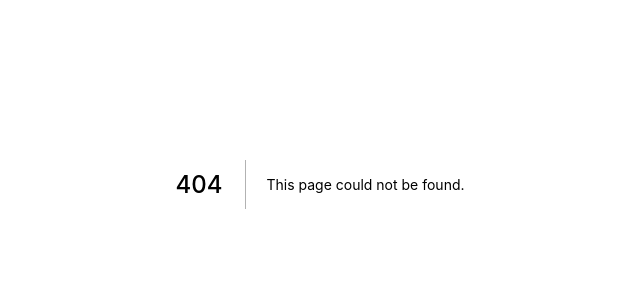
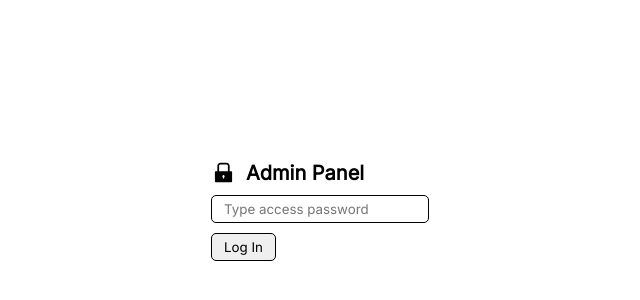
Before and after one commit to therealrinku/roboshare, a Next.js app: page /admin in a window 1280 px wide. Before the commit this address had no page. Shown: the part 216-516 px from the top of the page, without its empty margins (320-960 px from the left). Built offline with nearby package versions, Linux system fonts and the light colour scheme.

Commit message:
admin panel added

```diff
--- a/next.config.js
+++ b/next.config.js
@@ -12,6 +12,7 @@ const nextConfig = {
     measurementId: process.env.measurmentId,
     localUrl: process.env.localUrl,
     productionUrl: process.env.productionUrl,
+    adminPassword: process.env.adminPassword,
   },
   async headers() {
     return [
--- /dev/null
+++ b/pages/admin.tsx
@@ -0,0 +1,108 @@
+import { useEffect, useState } from "react";
+import { AiFillLock } from "react-icons/ai";
+import styles from "../styles/Admin.module.css";
+import { ref, listAll, getDownloadURL, deleteObject } from "firebase/storage";
+import storage from "../firebase";
+
+const url = process.env.NODE_ENV !== "production" ? process.env.localUrl : process.env.productionUrl;
+
+export default function AdminPage() {
+  const [password, setPassword] = useState("");
+  const [isAuthenticated, setIsAuthenticated] = useState(false);
+  const [isPasswordInvalid, setIsPasswordInvalid] = useState(false);
+  const [files, setFiles]: any = useState([]);
+
+  const logIn = () => {
+    if (password === process.env.adminPassword) {
+      setIsAuthenticated(true);
+      setIsPasswordInvalid(false);
+    } else {
+      setIsPasswordInvalid(true);
+    }
+  };
+
+  const getFiles = async () => {
+    const storageRef = ref(storage, "files/");
+    const filesList: any = await listAll(storageRef);
+    const data: any = [];
+    for (let file of filesList.items) {
+      const storageRef = ref(storage, file?._location?.path_);
+      const url = await getDownloadURL(storageRef).then((url) => url);
+      data.push({ fileName: file?._location?.path_?.replace("files/", ""), url });
+    }
+    setFiles(data);
+  };
+
+  useEffect(() => {
+    if (isAuthenticated) {
+      getFiles();
+    }
+  }, [isAuthenticated]);
+
+  const onDelete = (fileLocation: string) => {
+    const answer = confirm("Are you sure?");
+    if (answer) {
+      deleteObject(ref(storage, fileLocation))
+        .then(() => {
+          fetch(`${url}/api/deleteFile`, {
+            method: "POST",
+            body: JSON.stringify({ fileUrl: fileLocation }),
+            headers: {
+              "Content-Type": "application/json",
+            },
+          })
+            .then(() => {
+              alert("Successfully deleted the file!");
+              getFiles();
+            })
+            .catch((err) => alert(err.message));
+        })
+        .catch((err) => alert(err.message));
+    }
+  };
+
+  return (
+    <div className={styles.AdminPage}>
+      {!isAuthenticated && (
+        <div>
+          <h5>
+            <AiFillLock size={25} />
+            <p>Admin Panel</p>
+          </h5>
+          <input
+            type="password"
+            placeholder="Type access password"
+            value={password}
+            onChange={(e) => setPassword(e.target.value)}
+          />
+          <br />
+          <button onClick={logIn}>Log In</button>
+          {isPasswordInvalid && <p style={{ color: "red", fontSize: "15px" }}>Invalid password, try again : )</p>}
+        </div>
+      )}
+
+      {isAuthenticated && (
+        <div>
+          <h5 style={{ marginBottom: "20px" }}>Admin Panel</h5>
+          {files.map((file: any, i: number) => {
+            return (
+              <div style={{ display: "flex", alignItems: "center", fontSize: "15px" }} key={i}>
+                <span>#{i + 1} - </span>
+                <p style={{ marginLeft: "10px" }}>{file.fileName}</p>
+                <a href={file.url} target="_blank" style={{ color: "Blue", marginLeft: "10px" }}>
+                  Link
+                </a>
+                <button
+                  onClick={() => onDelete(file.url)}
+                  style={{ border: "none", marginLeft: "0px", background: "inherit", color: "red", marginTop: "0px" }}
+                >
+                  Delete
+                </button>
+              </div>
+            );
+          })}
+        </div>
+      )}
+    </div>
+  );
+}
--- /dev/null
+++ b/pages/api/deleteFile.ts
@@ -0,0 +1,27 @@
+import { NextApiRequest, NextApiResponse } from "next";
+import db from "../../db";
+
+type Data = {
+  success: boolean;
+  fileName?: string;
+  fileLocation?: string;
+  message?: string;
+  fileId?: string;
+};
+
+export default function handler(request: NextApiRequest, response: NextApiResponse<Data>) {
+  const { fileUrl } = request.body;
+
+  try {
+    const query = `DELETE FROM files WHERE file_location='${fileUrl}'`;
+    db.query(query).then((res) => response.status(200).json({ success: true }));
+  } catch (err: any) {
+    response.status(200).json({ success: false, message: err.message });
+  }
+}
+
+export const config = {
+  api: {
+    bodyParser: true,
+  },
+};
--- a/pages/index.tsx
+++ b/pages/index.tsx
@@ -1,12 +1,10 @@
-import type { NextPage } from "next";
 import styles from "../styles/Home.module.css";
-import { useState, useCallback, useEffect } from "react";
+import { useState, useCallback } from "react";
 import { useRouter } from "next/router";
 import { AiOutlineFileAdd } from "react-icons/ai";
 import { useDropzone } from "react-dropzone";
 import Loader from "../components/Loader";
 import { ref, getDownloadURL, uploadBytesResumable } from "firebase/storage";
-import uniqid from "uniqid";
 import storage from "../firebase";
 import Link from "next/link";
 
--- /dev/null
+++ b/styles/Admin.module.css
@@ -0,0 +1,18 @@
+.AdminPage input,
+.AdminPage button {
+  border-radius: 5px;
+  border: Solid 1px black;
+  padding: 5px 12px;
+}
+
+.AdminPage h5 {
+  display: flex;
+  align-items: center;
+  font-size: 20px;
+  gap: 10px;
+  margin-bottom: -10px;
+}
+
+.AdminPage button {
+  margin-top: 10px;
+}
```
